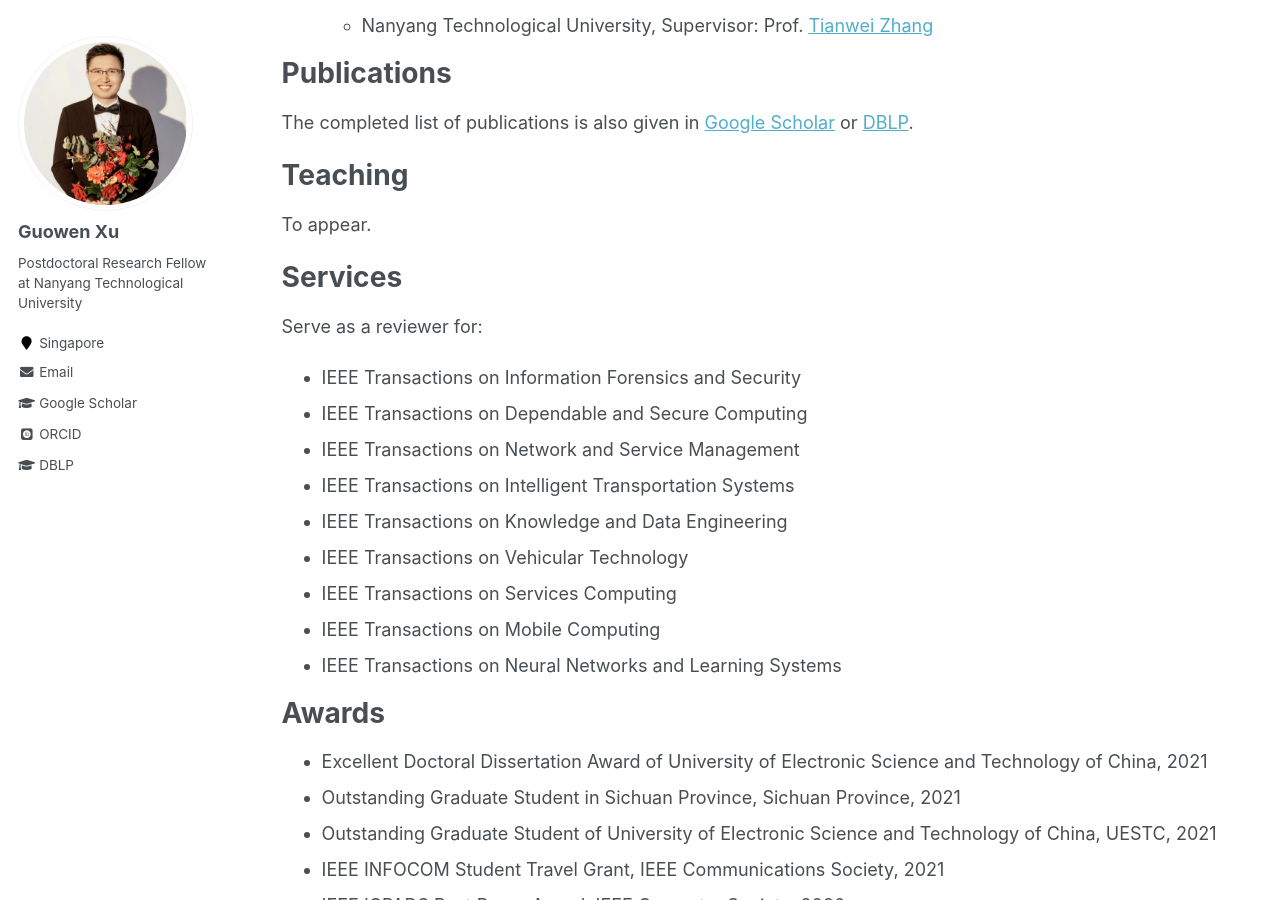
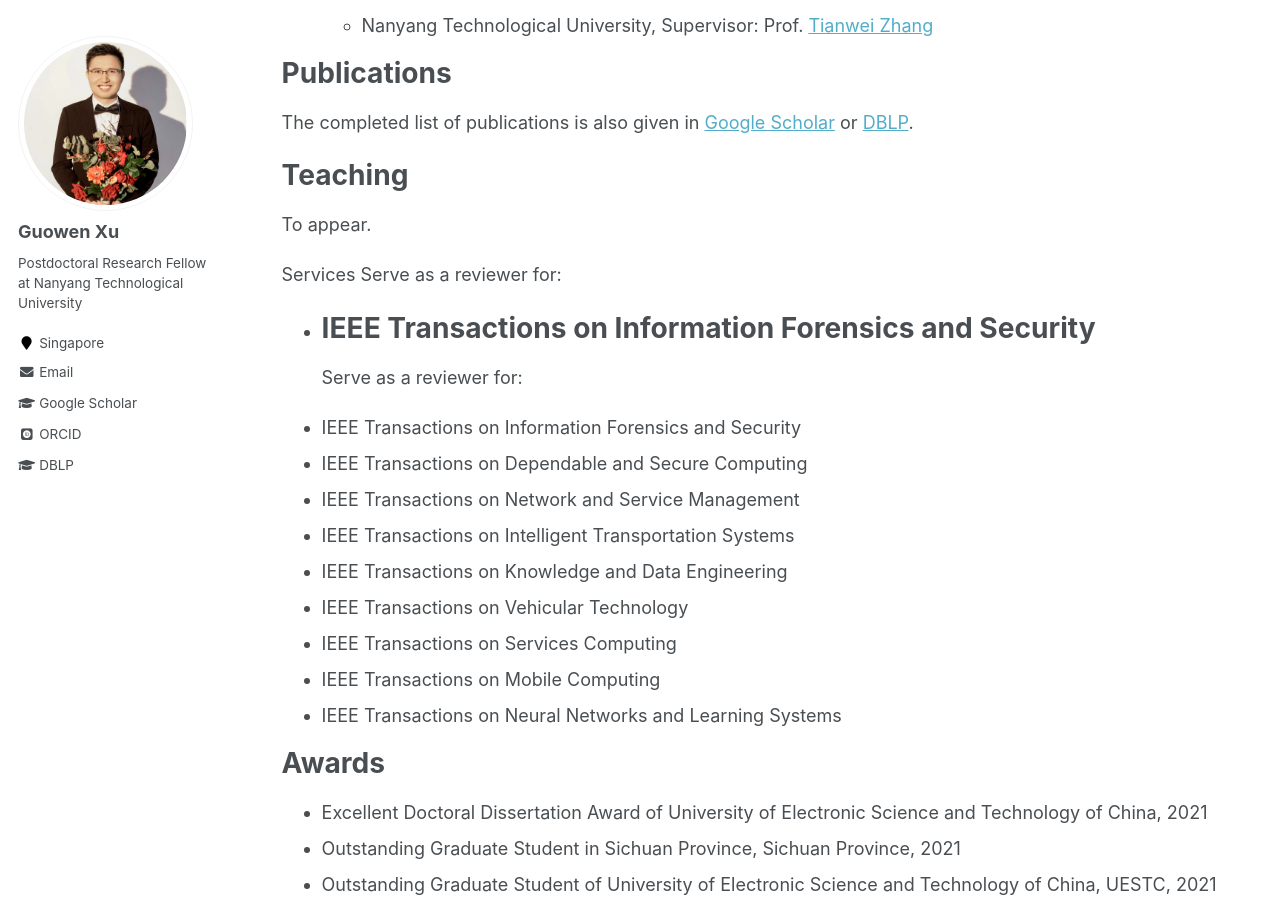
Before and after one commit to Guowen-xu/guowen-xu.github.io, a Jekyll site: the page built from _pages/cv.md, in a window 1280 px wide and 900 px high, scrolled down 531 px. Built offline with Jekyll 4.4.1, drawn with Linux system fonts in a browser that asks for light colours; some web fonts are replaced.

Commit message:
Update cv.md

```diff
--- a/_pages/cv.md
+++ b/_pages/cv.md
@@ -35,6 +35,8 @@ Teaching
 To appear.
 
 Services
+Serve as a reviewer for:
+* IEEE Transactions on Information Forensics and Security
 ======
 Serve as a reviewer for:
 * IEEE Transactions on Information Forensics and Security
```
